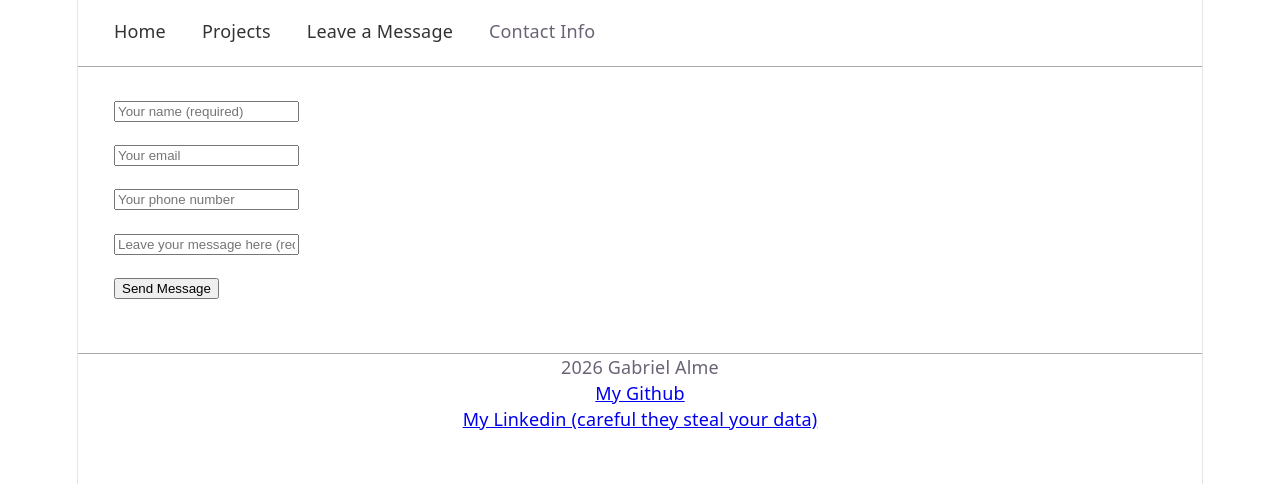
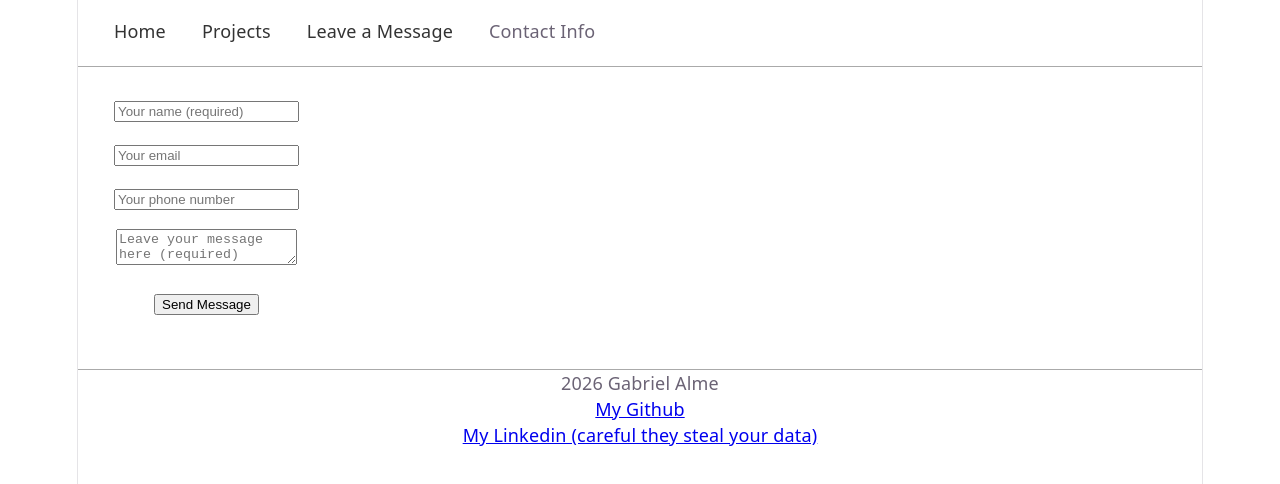
Before and after one commit to GabrielAlme/MyWebsite, a React (Vite) app: page /LeaveMsg in a window 1280 px wide. Shown: the top 484 px of the page. Built offline with nearby package versions, Linux system fonts and the light colour scheme.

Commit message:
super basic leave a message but it works

```diff
--- a/src/components/LeaveMsg.jsx
+++ b/src/components/LeaveMsg.jsx
@@ -14,12 +14,12 @@ function LeaveMsg() {
     })
 
     const [showConfirm, setShowConfirm] = useState(false)
-    const [ShowError, setShowError] = useState(false)
-    const [ShowSuccess, setShowSuccess] = useState(false)
+    const [showError, setShowError] = useState(false)
+    const [showSuccess, setShowSuccess] = useState(false)
     const [error, setError] = useState('')
 
     const handleChange = (e) => {
-        setForm({...form, [e.targetname]: e.target.value})
+        setForm({...form, [e.target.name]: e.target.value})
     }
 
     const handleSubmit = (e) => {
@@ -42,6 +42,7 @@ function LeaveMsg() {
             import.meta.env.VITE_PUBLIC_KEY
         ) .then(() => {
             setShowSuccess(true)
+            setForm({ name: '', email: '', phone: '', message: ''})
         }).catch(() => {
             setShowError(true)
         })
@@ -63,12 +64,15 @@ function LeaveMsg() {
     return(
         <>
         <div className="form">
+            <form onSubmit={handleSubmit}>
             <div className="name">
                 <input
                     required
                     type="text"
                     name="name"
                     placeholder="Your name (required)"
+                    value={form.name}
+                    onChange={handleChange}
                 />
             </div>
             <div className="email">
@@ -76,6 +80,8 @@ function LeaveMsg() {
                     type="email"
                     name="email"
                     placeholder="Your email"
+                    value={form.email}
+                    onChange={handleChange}
                 />
             </div>
             <div className="phone">
@@ -86,18 +92,47 @@ function LeaveMsg() {
                     value={form.phone}
                     onChange={handlePhone}
                 />
+                {error && <p className="error">{error}</p>}
             </div>
-            <div className="Message">
-                <input
+            <div className="message">
+                <textarea
                     type="text"
-                    name="email"
+                    name="message"
                     placeholder="Leave your message here (required)"
+                    value={form.message}
+                    onChange={handleChange}
+                    required
                 />
             </div>
             <div classname="submit">
                 <button type="submit">Send Message</button>
             </div>
+            </form>
         </div>
+        { showConfirm && (
+            <ConfirmModal
+            title=""
+            message="Are you sure you want to send this message?"
+            confirmMessage="Send"
+            onConfirm={handleConfirm}
+            onClose={() => setShowConfirm(false)}
+            />
+        )}
+        { showSuccess && (
+            <BasicModal
+            title="Success"
+            message="Your message was successfully sent!"
+            onClose={() => setShowSuccess(false)}
+            />
+        )}
+        {showError && (
+            <BasicModal
+            title="Something went wrong"
+            message="Your message failed to send, please try again"
+            onClose={() => setShowError(false)}
+            />
+        )}
+
         </>
     )
 }
--- a/src/components/modals/ConfirmModal.jsx
+++ b/src/components/modals/ConfirmModal.jsx
@@ -1,6 +1,6 @@
 import emailjs from '@emailjs/browser'
 
-function ConfirmModal({ title, message,confirmMessage, onConfirm, onClose }) {
+function ConfirmModal({ title, message, confirmMessage, onConfirm, onClose }) {
     return (
         <div className="modal-container">
             <div classnName="confirm">
```
Also changed, not shown: 1 other file (tests, documents, lock files or other folders).
